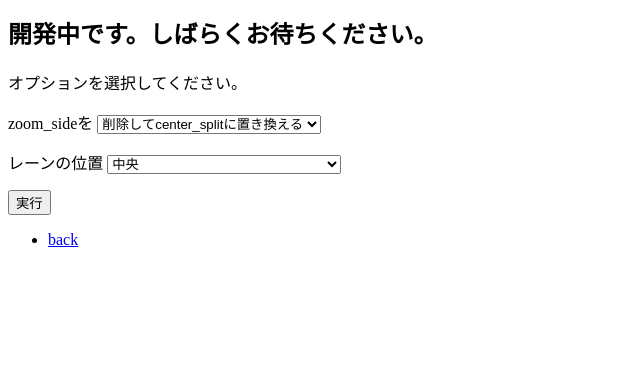
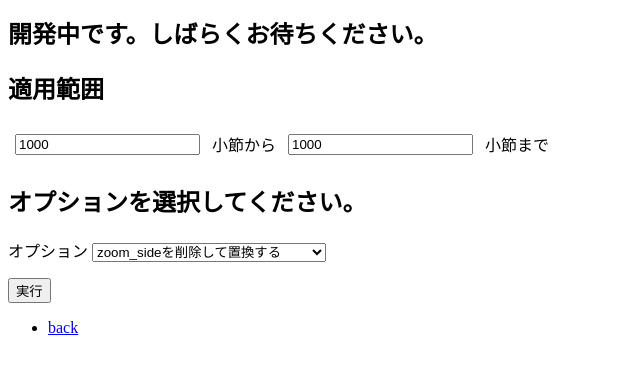
Before and after one commit to podo-C-arpus/toy, a plain HTML site: page kshCenterSplit/kshCenterSplit.html in a window 1280 px wide. Shown: the part 167-538 px from the top of the page, without its empty margins (0-640 px from the left). Drawn offline with Linux system fonts and the light colour scheme; a script that the page names is missing.

Commit message:
Add files via upload

```diff
--- a/kshCenterSplit/kshCenterSplit.html
+++ b/kshCenterSplit/kshCenterSplit.html
@@ -5,18 +5,24 @@
 <h1>zoom_side to center_split</h1>
 <h2>開発中です。しばらくお待ちください。</h2>
 
-<p>オプションを選択してください。</p>
+
+
+
+<h2>適用範囲</h2>
+<table cellpadding="5">
+	<tr>
+		<td> <input id="startLine" type="number" value="1000"></td>
+		<td>小節から</td>
+		<td> <input id="endLine" type="number" value="1000"></td>
+		<td>小節まで</td>
+	</tr>
+</table>
+
+<h2>オプションを選択してください。</h2>
 <p>
-zoom_sideを
-<select id="zoom">
-	<option value="0">削除してcenter_splitに置き換える</option>
-	<option value="1">維持してcenter_splitを追記する</option>
-</select>
-</p>
-<p>
-レーンの位置
+オプション
 <select id="pos">
-	<option value="0">中央</option>
+	<option value="0">zoom_sideを削除して置換する</option>
 	<option value="1">左側(ABL)をデフォルト位置に固定</option>
 	<option value="2">右側(CDR)をデフォルト位置に固定</option>
 </select>
@@ -30,6 +36,8 @@ zoom_sideを
 <script>
 
 function on_click(){
+	const startLine = Number(document.getElementById("startLine").value);
+	const endLine = Number(document.getElementById("endLine").value);
 	const zoom = Number(document.getElementById("zoom").value);
 	const pos = Number(document.getElementById("pos").value);
 	const file = document.getElementById("file").value;
```
